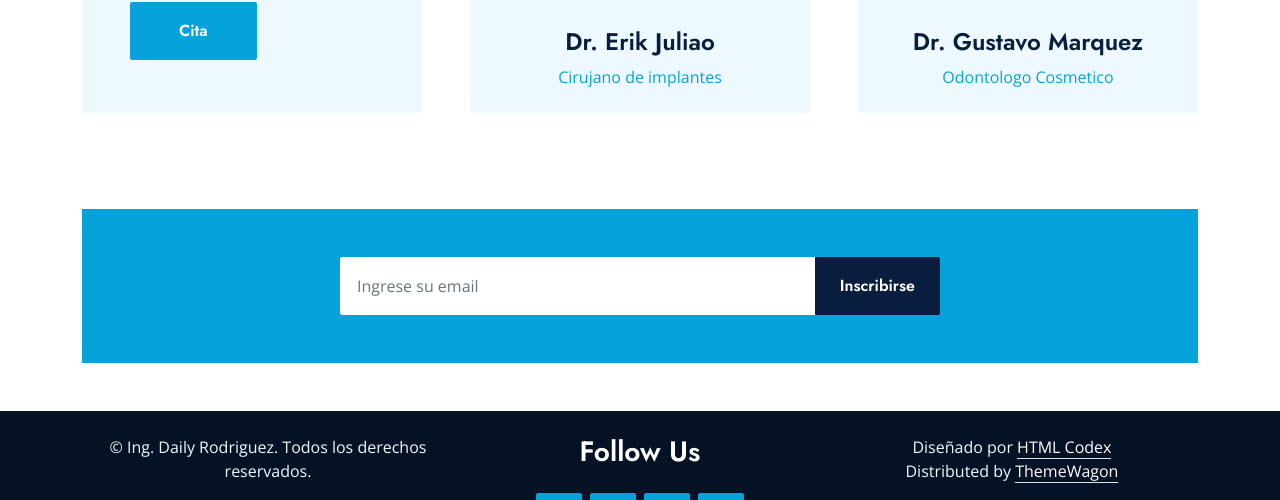
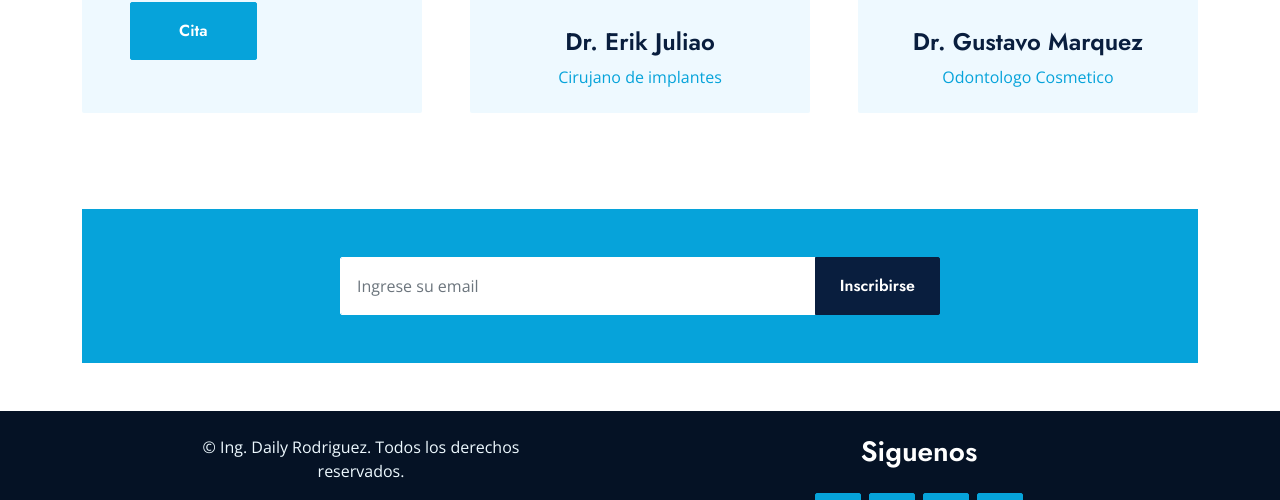
Before and after one commit to DailyRodriguez15/Proyecto9, a plain HTML site: page index.html in a window 1280 px wide. Shown: the part 5912-6412 px from the top of the page. Drawn offline with nearby package versions, Linux system fonts and the light colour scheme.

Commit message:
Update index.html

```diff
--- a/index.html
+++ b/index.html
@@ -538,24 +538,18 @@
     <!-- Inicio de footer -->
     <div class="container-fluid text-light py-4" style="background: #051225;">
         <div class="container">
-            <div class="row g-0">
+            <div class="row g-0 d-flex justify-content-around">
                 <div class="col-md-12 col-lg-4 col-xl-4 text-center">
                     <p class="mb-md-0">&copy; Ing. Daily Rodriguez. Todos los derechos reservados.</p>
                 </div>
-
                 <div class="col-md-12 col-lg-4 col-xl-4 text-center">
-                    <h3 class="text-white mb-4">Follow Us</h3>
+                    <h3 class="text-white mb-4">Siguenos</h3>
                     <div class="d-flex justify-content-center">
                         <a class="btn btn-lg btn-primary btn-lg-square rounded me-2" href="#"><i class="fab fa-twitter fw-normal"></i></a>
                         <a class="btn btn-lg btn-primary btn-lg-square rounded me-2" href="#"><i class="fab fa-facebook-f fw-normal"></i></a>
                         <a class="btn btn-lg btn-primary btn-lg-square rounded me-2" href="#"><i class="fab fa-linkedin-in fw-normal"></i></a>
                         <a class="btn btn-lg btn-primary btn-lg-square rounded" href="#"><i class="fab fa-instagram fw-normal"></i></a>
                     </div>
-                </div>
-                <div class="col-md-12 col-lg-4 col-xl-4 text-center">
-                    <p class="mb-0">Diseñado por <a class="text-white border-bottom" href="https://htmlcodex.com">HTML Codex</a><br>
-                        Distributed by <a class="text-white border-bottom" href="https://themewagon.com">ThemeWagon</a>
-                    </p>
                 </div>
             </div>
         </div>
```
